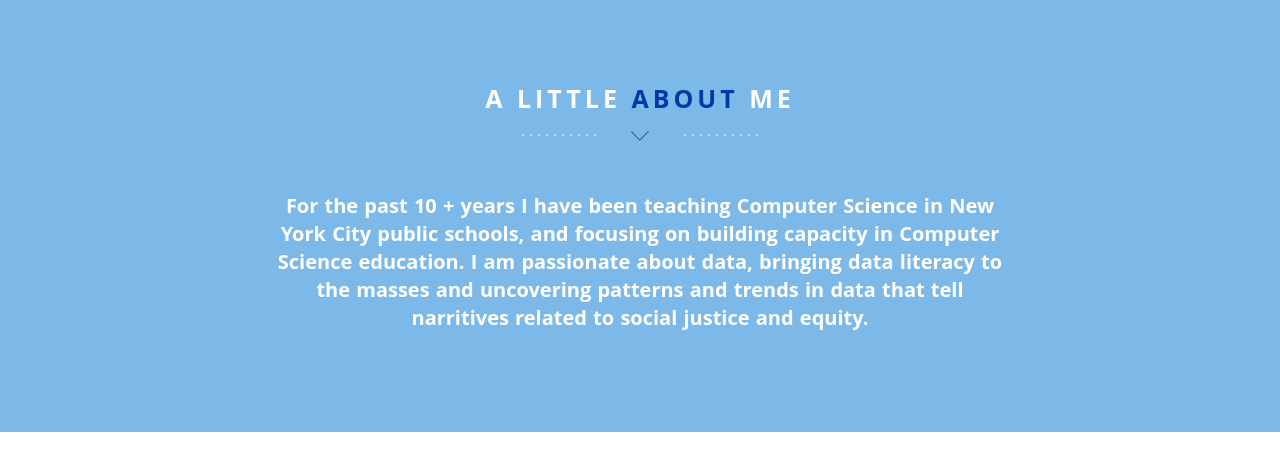
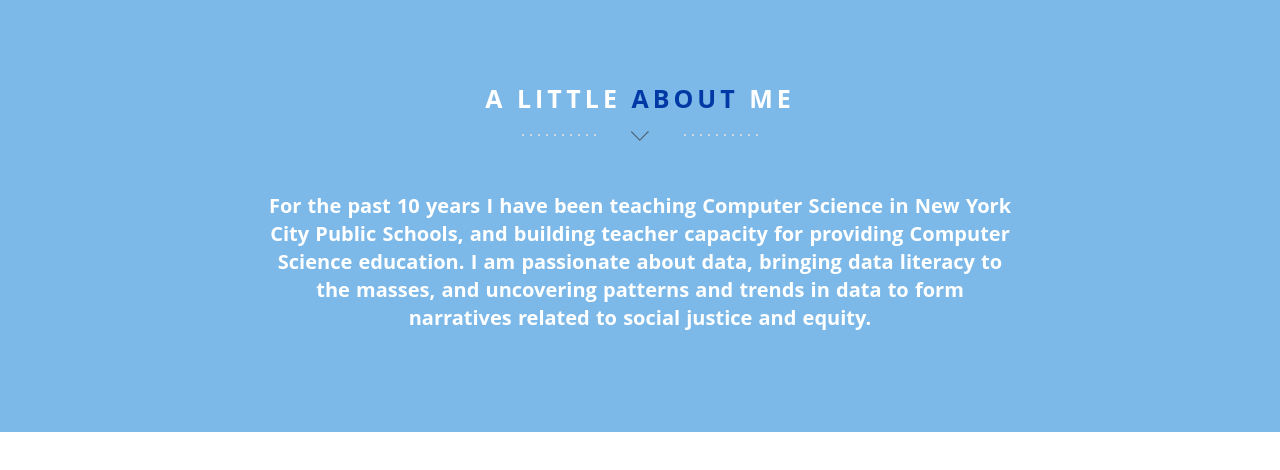
Before and after one commit to MsQCompSci/DSPortfolio, a plain HTML site: page index.html in a window 1280 px wide. Shown: the part 680-1150 px from the top of the page. Drawn offline with nearby package versions, Linux system fonts and the light colour scheme; some packages are replaced by stand-ins of ours.

Commit message:
Update index.html

```diff
--- a/index.html
+++ b/index.html
@@ -109,7 +109,7 @@
               <div class="col-md-8 col-md-offset-2 wp1">
                 <h1 class="arrow" style = "font-size: 25px">A little <span>about</span> me</h1><!-- Headline -->
 				<!-- about / welcome text -->
-                <p style ="font-weight: bold; font-size: 20px"> For the past 10 + years I have been teaching Computer Science in New York City public schools, and focusing on building capacity in Computer Science education. I am passionate about data, bringing data literacy to the masses and uncovering patterns and trends in data that tell narritives related to social justice and equity. </p>
+                <p style ="font-weight: bold; font-size: 20px"> For the past 10 years I have been teaching Computer Science in New York City Public Schools, and building teacher capacity for providing Computer Science education. I am passionate about data, bringing data literacy to the masses, and uncovering patterns and trends in data to form narratives related to social justice and equity.</p>
               </div>
             </div>
           </div>
```
